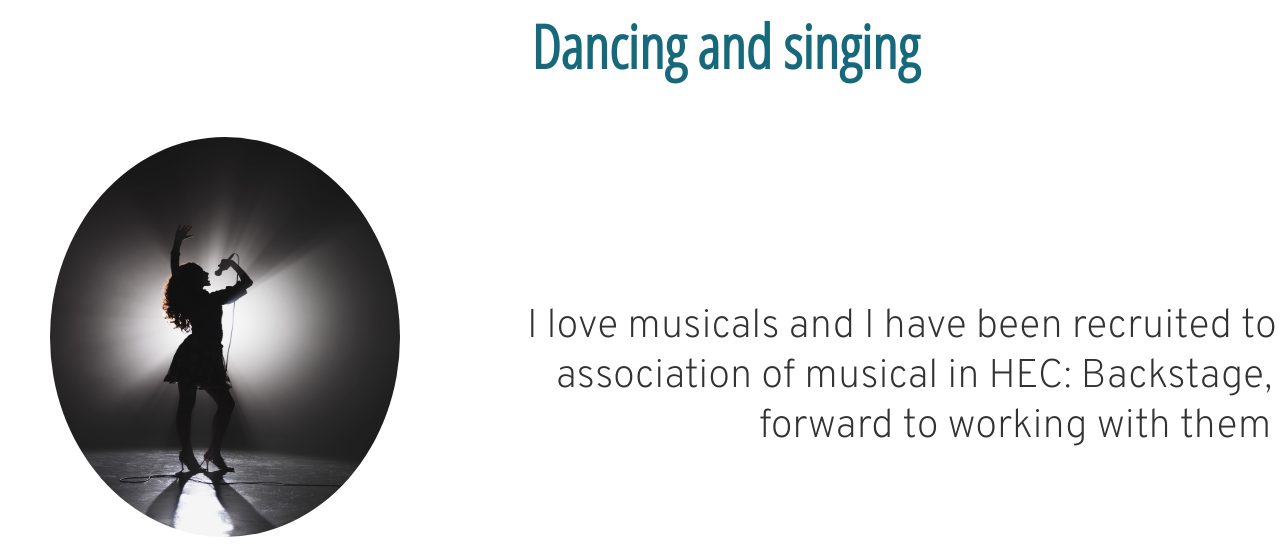
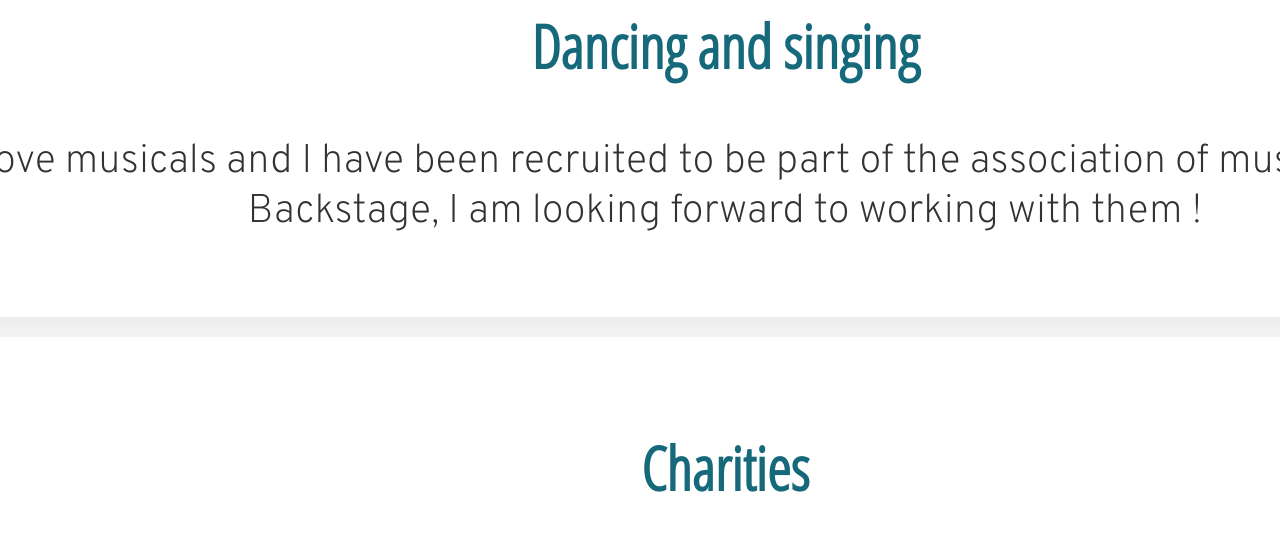
Before and after one commit to juliette-souverain/my_profile, a plain HTML site: page index.html in a window 1280 px wide. Shown: the part 1220-1776 px from the top of the page. Drawn offline with Linux system fonts and the light colour scheme; grey boxes are pictures that could not be loaded.

Commit message:
Update index.html

```diff
--- a/index.html
+++ b/index.html
@@ -51,18 +51,7 @@
 
 		<div class="card-white">
 			<h2> Dancing and singing</h2>
-			<img src="images/singing.jpg" class="image-ronde"
-			style="
-			margin-right:1000px;
-			height:400px;
-			width:350px
-			">
-			<p
-			style="
-		margin-left:600px;
-		margin-top:-250px;
-		margin-bottom:150px;
-		">
+			<p>
 			I love musicals and I have been recruited to be part of the association of musical in HEC: Backstage, I am looking forward to working with them !
 			</p>
 		</div>
```
Lines whose indentation alone changed are shown as unchanged.
